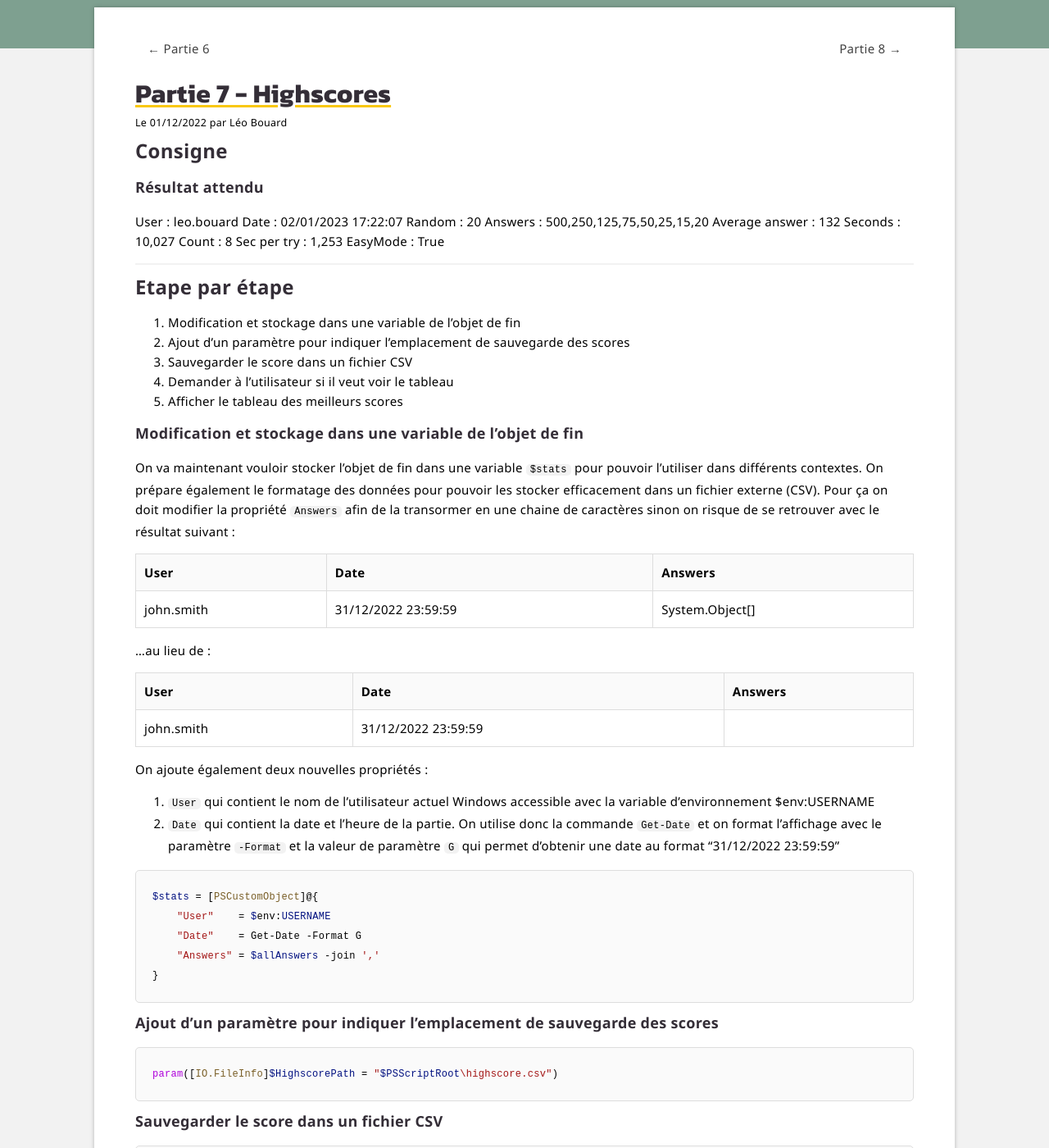
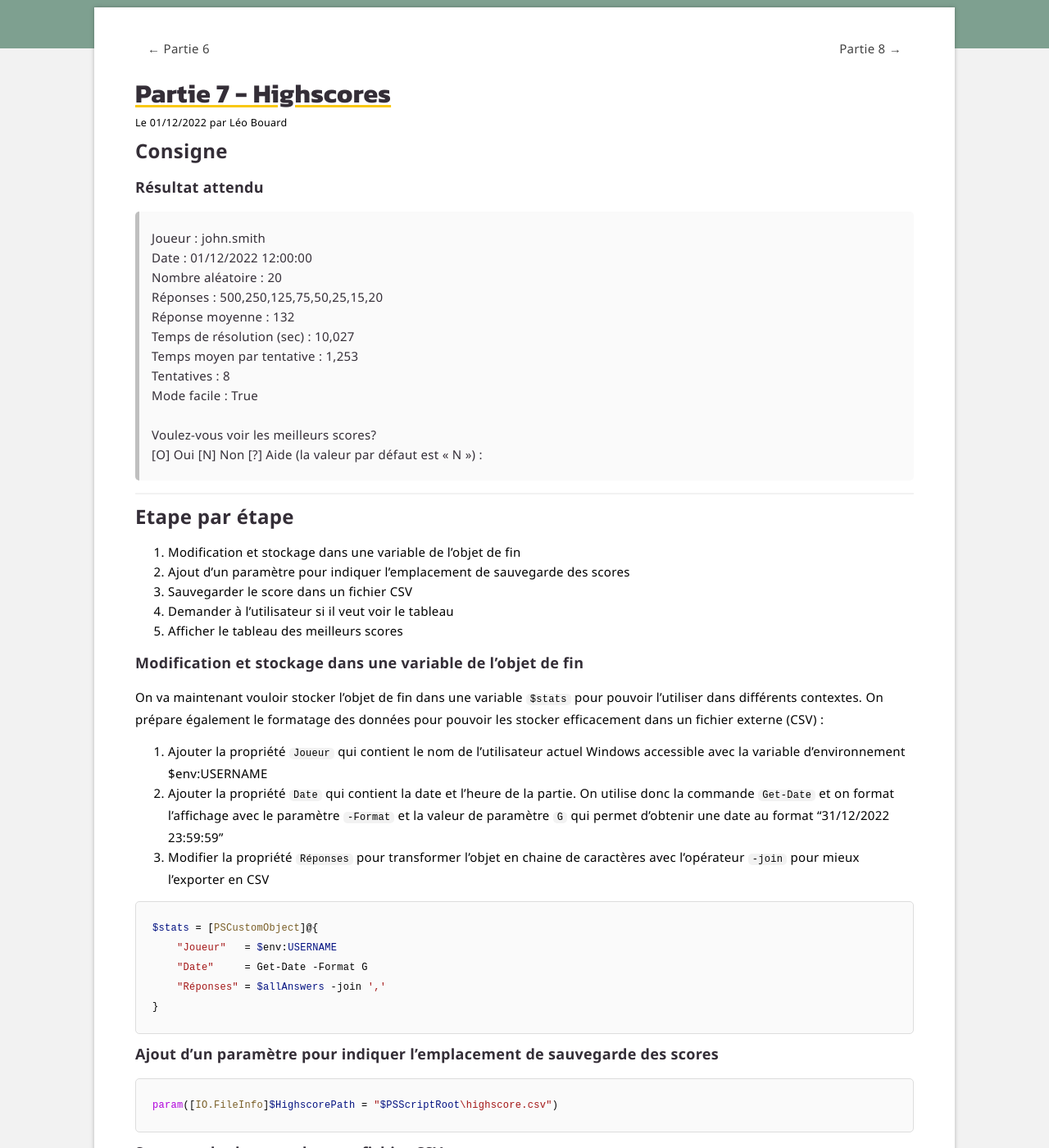
Before and after one commit to leobouard/leobouard.github.io, a Jekyll site: the page built from _posts/2022-12-01-cours-pratique-powershell-007.md, in a window 1280 px wide and 1400 px high, scrolled down 202 px. Shown: the whole window at 82% size. Built offline with Jekyll 4.4.1, drawn with Linux system fonts in a browser that asks for light colours; some web fonts are replaced; some of the changed text lies outside the part shown.

Commit message:
Modification objet de fin

````diff
--- a/_posts/2022-12-01-cours-pratique-powershell-007.md
+++ b/_posts/2022-12-01-cours-pratique-powershell-007.md
@@ -15,15 +15,18 @@ prevLink:
 
 ### Résultat attendu
 
-User           : leo.bouard
-Date           : 02/01/2023 17:22:07
-Random         : 20
-Answers        : 500,250,125,75,50,25,15,20
-Average answer : 132
-Seconds        : 10,027
-Count          : 8
-Sec per try    : 1,253
-EasyMode       : True
+> Joueur                    : john.smith\
+> Date                      : 01/12/2022 12:00:00\
+> Nombre aléatoire          : 20\
+> Réponses                  : 500,250,125,75,50,25,15,20\
+> Réponse moyenne           : 132\
+> Temps de résolution (sec) : 10,027\
+> Temps moyen par tentative : 1,253\
+> Tentatives                : 8\
+> Mode facile               : True\
+> \
+> Voulez-vous voir les meilleurs scores?\
+> [O] Oui  [N] Non  [?] Aide (la valeur par défaut est « N ») :
 
 ---
 
@@ -37,28 +40,17 @@ EasyMode       : True
 
 ### Modification et stockage dans une variable de l'objet de fin
 
-On va maintenant vouloir stocker l'objet de fin dans une variable `$stats` pour pouvoir l'utiliser dans différents contextes. On prépare également le formatage des données pour pouvoir les stocker efficacement dans un fichier externe (CSV). Pour ça on doit modifier la propriété `Answers` afin de la transormer en une chaine de caractères sinon on risque de se retrouver avec le résultat suivant :
+On va maintenant vouloir stocker l'objet de fin dans une variable `$stats` pour pouvoir l'utiliser dans différents contextes. On prépare également le formatage des données pour pouvoir les stocker efficacement dans un fichier externe (CSV) :
 
-User | Date | Answers
----- | ---- | -------
-john.smith | 31/12/2022 23:59:59 | System.Object[]
-
-…au lieu de :
-
-User | Date | Answers
----- | ---- | -------
-john.smith | 31/12/2022 23:59:59
-
-On ajoute également deux nouvelles propriétés :
-
-1. `User` qui contient le nom de l'utilisateur actuel Windows accessible avec la variable d'environnement $env:USERNAME
-2. `Date` qui contient la date et l'heure de la partie. On utilise donc la commande `Get-Date` et on format l'affichage avec le paramètre `-Format` et la valeur de paramètre `G` qui permet d'obtenir une date au format "31/12/2022 23:59:59"
+1. Ajouter la propriété `Joueur` qui contient le nom de l'utilisateur actuel Windows accessible avec la variable d'environnement $env:USERNAME
+2. Ajouter la propriété `Date` qui contient la date et l'heure de la partie. On utilise donc la commande `Get-Date` et on format l'affichage avec le paramètre `-Format` et la valeur de paramètre `G` qui permet d'obtenir une date au format "31/12/2022 23:59:59"
+3. Modifier la propriété `Réponses` pour transformer l'objet en chaine de caractères avec l'opérateur `-join` pour mieux l'exporter en CSV
 
 ```powershell
 $stats = [PSCustomObject]@{
-    "User"    = $env:USERNAME
-    "Date"    = Get-Date -Format G
-    "Answers" = $allAnswers -join ','
+    "Joueur"   = $env:USERNAME
+    "Date"     = Get-Date -Format G
+    "Réponses" = $allAnswers -join ','
 }
 ```
 
@@ -71,25 +63,23 @@ param([IO.FileInfo]$HighscorePath = "$PSScriptRoot\highscore.csv")
 ### Sauvegarder le score dans un fichier CSV
 
 ```powershell
-
+$stats | Export-Csv -Path $HighscorePath -Encoding UTF8 -Delimiter ';' -NoTypeInformation -Append -Force
 ```
 
 ### Demander à l'utilisateur si il veut voir le tableau
 
 ```powershell
-
+$question = 'Voulez-vous voir les meilleurs scores?'
+$choices  = '&Oui', '&Non'
+$decision = $Host.UI.PromptForChoice($null, $question, $choices, 1)
 ```
 
 ### Afficher le tableau des meilleurs scores
 
 ```powershell
-
-```
-
-### Conversion du format CSV au format JSON
-
-```powershell
-
+if ($decision -eq 0) {
+    Import-Csv -Path $HighscorePath -Delimiter ';' -Encoding UTF8 | Out-GridView -Title "Meilleurs scores"
+}
 ```
 
 ## Correction
````
Also changed, not shown: _posts/2022-12-01-cours-pratique-powershell-001.md (+3 -3 lines), _posts/2022-12-01-cours-pratique-powershell-002.md (+1 -2 lines), _posts/2022-12-01-cours-pratique-powershell-003.md (+7 -8 lines), _posts/2022-12-01-cours-pratique-powershell-006.md (+1 -1 lines).
